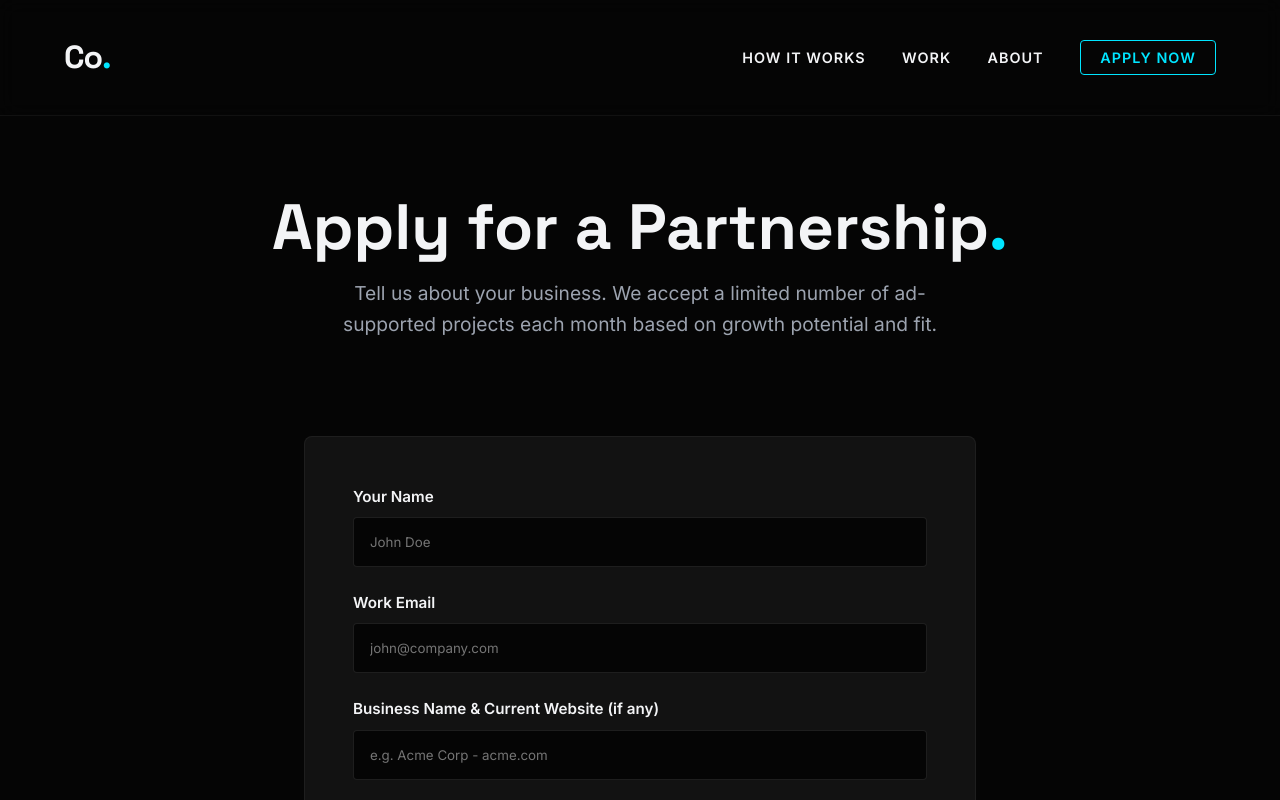
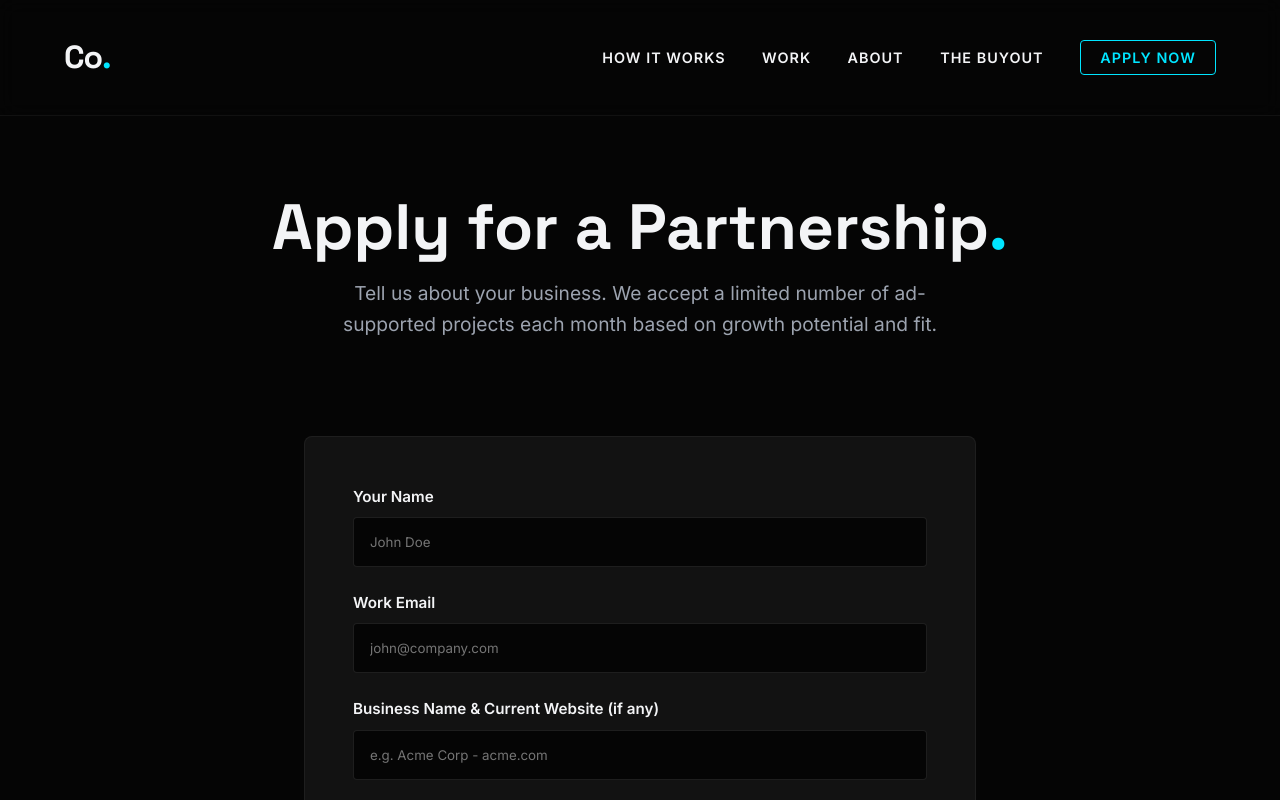
Before and after one commit to CoDotEng/Co., a plain HTML site: page apply.html in a window 1280 px wide. Shown: the top 800 px of the page. Drawn offline with Linux system fonts and the light colour scheme.

Commit message:
Update apply.html

```diff
--- a/apply.html
+++ b/apply.html
@@ -145,13 +145,14 @@
 <body>
 
     <!-- NAVIGATION -->
-    <nav>
+   <nav>
         <a href="index.html" class="logo">Co<span class="dot">.</span></a>
         <div class="nav-links">
             <a href="model.html">How It Works</a>
             <a href="work.html">Work</a>
             <a href="about.html">About</a>
-            <a href="apply.html" class="nav-btn">Apply Now</a>
+            <a href="buyout.html">The Buyout</a>
+            <a href="apply.html" class="nav-btn"class="active">Apply Now</a>
         </div>
     </nav>
 
```
